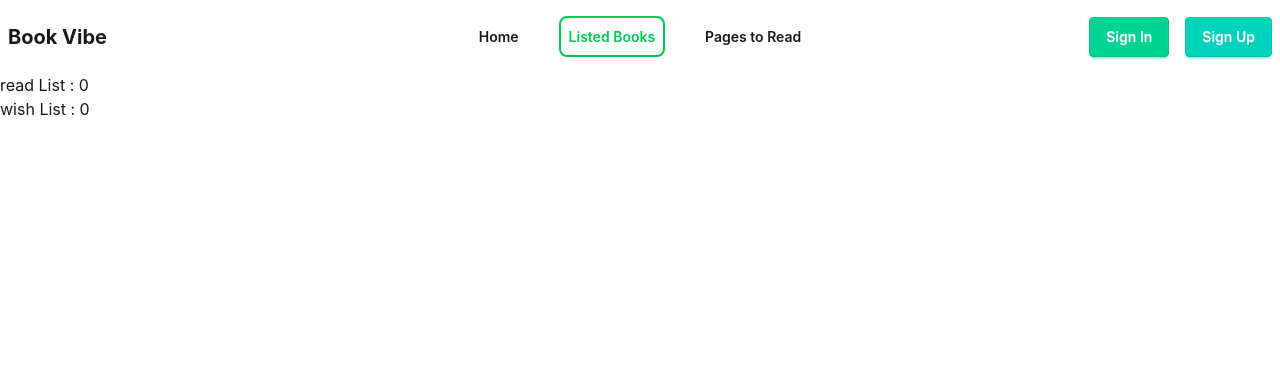
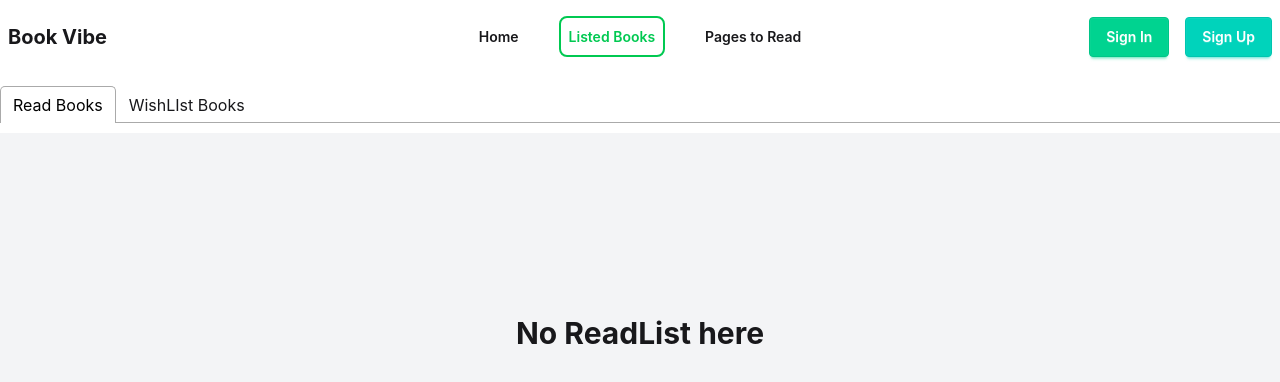
Before and after one commit to mdshantosharker/Book-Vibe, a React (Vite) app: page /books in a window 1280 px wide. Shown: the top 382 px of the page. Built offline with nearby package versions, Linux system fonts and the light colour scheme.

Commit message:
complete main part

```diff
--- a/package.json
+++ b/package.json
@@ -15,6 +15,7 @@
     "react": "^19.2.4",
     "react-dom": "^19.2.4",
     "react-router": "^7.14.0",
+    "react-tabs": "^6.1.1",
     "react-toastify": "^11.0.5",
     "tailwindcss": "^4.2.2"
   },
--- /dev/null
+++ b/src/Components/homepage/ListedBooks/ListedReadList.jsx
@@ -0,0 +1,25 @@
+import React, { useContext } from "react";
+import { BookContext } from "../../../context/BookContext";
+import BookCard from "../../../ui/BookCard";
+
+const ListedReadList = () => {
+  const { selectedBook } = useContext(BookContext);
+  if (selectedBook.length === 0) {
+    return (
+      <div className="h-[50vh] bg-gray-100 flex items-center justify-center">
+        <h1 className="font-bold text-3xl">No ReadList here</h1>
+      </div>
+    );
+  }
+  return (
+    <div>
+      <div className="grid grid-cols-1 md:grid-cols-3 gap-10 ">
+        {selectedBook.map((book, index) => (
+          <BookCard key={index} book={book} />
+        ))}
+      </div>
+    </div>
+  );
+};
+
+export default ListedReadList;
--- /dev/null
+++ b/src/Components/homepage/ListedBooks/ListedWishList.jsx
@@ -0,0 +1,27 @@
+import React, { useContext } from "react";
+import { BookContext } from "../../../context/BookContext";
+import BookCard from "../../../ui/BookCard";
+
+const ListedWishList = () => {
+  const { wishList } = useContext(BookContext);
+
+  if (wishList.length === 0) {
+    return (
+      <div className="h-[50vh] bg-gray-100 flex items-center justify-center">
+        <h1 className="font-bold text-3xl">No WishList here</h1>
+      </div>
+    );
+  }
+
+  return (
+    <div>
+      <div className="grid grid-cols-1 md:grid-cols-3 gap-10 ">
+        {wishList.map((book, index) => (
+          <BookCard key={index} book={book} />
+        ))}
+      </div>
+    </div>
+  );
+};
+
+export default ListedWishList;
--- a/src/Pages/books/Books.jsx
+++ b/src/Pages/books/Books.jsx
@@ -1,15 +1,28 @@
 import React, { useContext } from "react";
 import { BookContext } from "../../context/BookContext";
-
+import { Tab, TabList, TabPanel, Tabs } from "react-tabs";
+import "react-tabs/style/react-tabs.css";
+import ListedReadList from "../../Components/homepage/ListedBooks/ListedReadList";
+import ListedWishList from "../../Components/homepage/ListedBooks/ListedWishList";
 const Books = () => {
   const { selectedBook, wishList } = useContext(BookContext);
   console.log("selectedBook", { selectedBook });
   console.log("wishList", { wishList });
   return (
-    <div className="">
-      read List : {selectedBook.length}
-      <br />
-      wish List : {wishList.length}
+    <div className="container mx-auto my-3">
+      <Tabs>
+        <TabList>
+          <Tab>Read Books</Tab>
+          <Tab>WishLIst Books</Tab>
+        </TabList>
+
+        <TabPanel>
+          <ListedReadList />
+        </TabPanel>
+        <TabPanel>
+          <ListedWishList />
+        </TabPanel>
+      </Tabs>
     </div>
   );
 };
--- a/src/context/BookContext.jsx
+++ b/src/context/BookContext.jsx
@@ -36,7 +36,7 @@
     if (isExitedBook) {
       toast.error("book is already exist");
     } else {
-      setWishList([...selectedBook, currentBook]);
+      setWishList([...wishList, currentBook]);
       toast.success(`${currentBook.bookName} is added to wish list`);
     }
     // console.log(isExitedBook);
```
Also changed, not shown: 1 other file (tests, documents, lock files or other folders).
